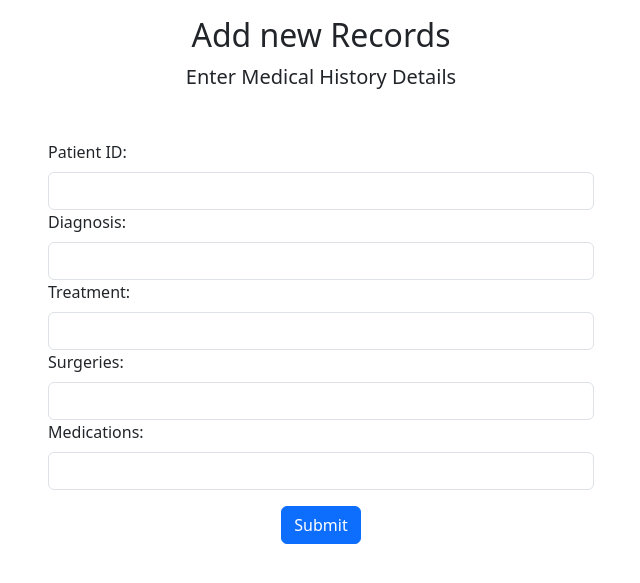
After one commit to RAJ-KAMAL30/HealthCare, a Flask app: page /MedicalHistory in a window 1280 px wide. The commit adds this page. Shown: the top 583 px of the page, without its empty margins (319-959 px from the left). Run offline with Flask 3, Linux system fonts and the light colour scheme.

Commit message:
added medical history data to database

```diff
--- a/app.py
+++ b/app.py
@@ -1,6 +1,7 @@
 from flask import Flask , render_template , request , flash , redirect
 from flask_sqlalchemy import SQLAlchemy
 from database import add_patient_to_database
+from database import add_medicalHistory_to_database
 
 import os
 
@@ -28,6 +29,25 @@ def submit_patient():
   return render_template('patients.html')
 
 
+@app.route('/MedicalHistory', methods= ['GET','POST'])
+def submit_medical_history():
+  if request.method =='POST':
+    diagnosis = request.form['diagnosis'];
+    p_id = request.form['p_id']
+    treatment = request.form['treatment']
+    surgeries = request.form['surgeries']
+    medications = request.form['medications']
+
+
+    add_medicalHistory_to_database(diagnosis, p_id, treatment, surgeries, medications)
+
+  return render_template('medicalHistory.html')
+
+
+
+
+
+
 
 if __name__ == "__main__":
   app.run(host='0.0.0.0',debug=True)
--- /dev/null
+++ b/templates/medicalHistory.html
@@ -0,0 +1,49 @@
+
+<!DOCTYPE html>
+<html>
+<head>
+    <meta charset="utf-8">
+    <meta name="viewport" content="width=device-width, initial-scale=1">
+    <title>Medical History</title>
+    <link href="https://cdn.jsdelivr.net/npm/bootstrap@5.3.0/dist/css/bootstrap.min.css" rel="stylesheet" integrity="sha384-
+                9ndCyUaIbzAi2FUVXJi0CjmCapSmO7SnpJef0486qhLnuZ2cdeRhO02iuK6FUUVM" crossorigin="anonymous">
+  </head>
+</head>
+<body>
+    <section id="contact">
+    <div class="container-lg">
+      <div class="text-center mt-3">
+        <h2>Add new Records</h2>
+        <p class="lead">Enter Medical History Details</p>
+      </div>
+      <div class="row justify-content-center my-5">
+      <div class="col-lg-6">
+
+      <form action="/MedicalHistory" method="POST">
+          <label for="p_id" class="form-label">Patient ID:</label>
+          <input type="text" class="form-control" id="p_id" name="p_id" required>
+
+          <label for="diagnosis" class="form-label">Diagnosis:</label>
+          <input type="text" class="form-control" id="diagnosis" name="diagnosis" required>
+
+          <label for="treatment" class="form-label">Treatment:</label>
+          <input type="text" class="form-control" id="treatment" name="treatment" required>
+
+          <label for="surgeries" class="form-label">Surgeries:</label>
+          <input type="text" class="form-control" id="surgeries"
+          name="surgeries" required>
+
+          <label for="medications" class="form-label">Medications:</label>
+          <input type="text" class="form-control" id="medications"
+          name="medications" required>
+
+          <div class="text-center">
+            <input type="submit" class="btn btn-primary mt-3" value="Submit">
+          </div>
+
+        </form>
+    </div>
+    </div>
+    </div>
+</body>
+</html>
--- a/templates/patients.html
+++ b/templates/patients.html
@@ -36,9 +36,8 @@
         <div class="text-center">
         <input type="submit" class="btn btn-primary mt-3" value="Submit">
         </div>
-        <div class="alert alert-success d-flex align-items-center" role="alert">
 
-</div>
+
 
     </form>
     </div>
```
Also changed, not shown: database.py (+9 -1 lines).
